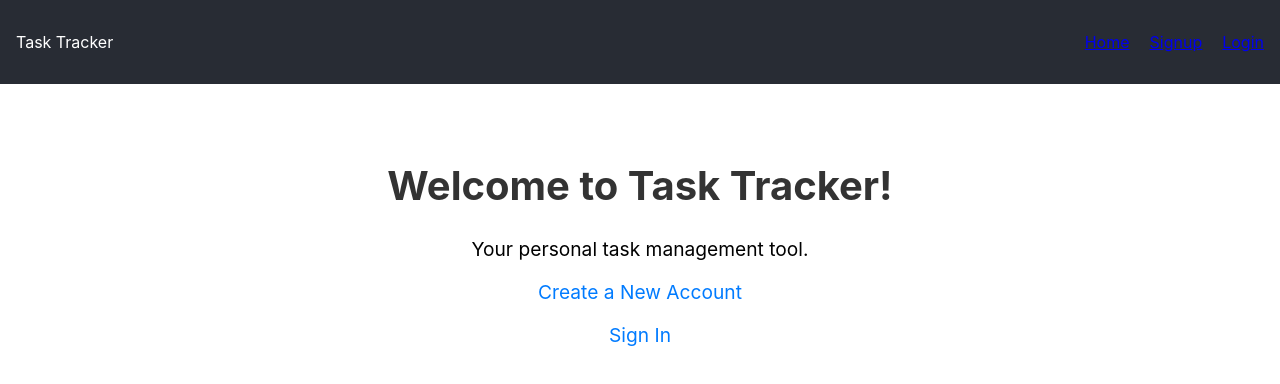
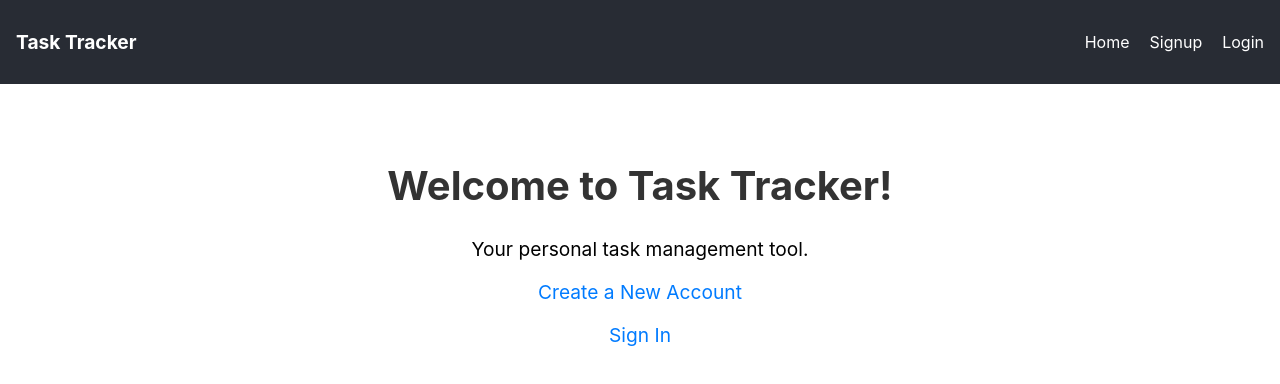
Before and after one commit to coder-mahi/SCOE_CSE_Sem_3, a React (Create React App) app in the folder CEP/task-tracker/: page / in a window 1280 px wide. Shown: the top 384 px of the page. Built offline with nearby package versions, Linux system fonts and the light colour scheme.

Commit message:
Navbar.css

```diff
--- a/CEP/task-tracker/src/css/Navbar.css
+++ b/CEP/task-tracker/src/css/Navbar.css
@@ -1,4 +1,5 @@
 /* src/css/Navbar.css */
+
 .navbar {
   display: flex;
   justify-content: space-between;
@@ -8,13 +9,28 @@
   color: white;
 }
 
+.navbar-logo {
+  font-size: 1.2rem;
+  font-weight: bold;
+}
+
 .navbar-links {
   list-style: none;
   display: flex;
+  gap: 20px;
 }
 
 .navbar-links li {
-  margin-left: 20px;
+  margin: 0;
+}
+
+.navbar-links a {
+  color: inherit; /* Inherit color from parent element */
+  text-decoration: none;
+}
+
+.navbar-links a:hover {
+  text-decoration: underline;
 }
 
 .logout-btn {
@@ -24,8 +40,36 @@
   padding: 8px 16px;
   cursor: pointer;
   border-radius: 5px;
+  font-size: 0.9rem; /* Smaller font size for button */
 }
 
 .logout-btn:hover {
   background-color: #ff1a1a; /* Darker red on hover */
 }
+
+/* Responsive styles */
+@media (max-width: 768px) {
+  .navbar-links {
+    display: none;
+  }
+
+  .navbar-toggle-btn {
+    display: block;
+    cursor: pointer;
+    padding: 8px;
+    background-color: transparent;
+    border: none;
+  }
+
+  .navbar-toggle-btn:hover {
+    background-color: rgba(255, 255, 255, 0.2);
+  }
+
+  .navbar-links.active {
+    display: flex;
+    flex-direction: column;
+    align-items: center;
+    background-color: #333;
+    padding: 1rem;
+  }
+}
```
